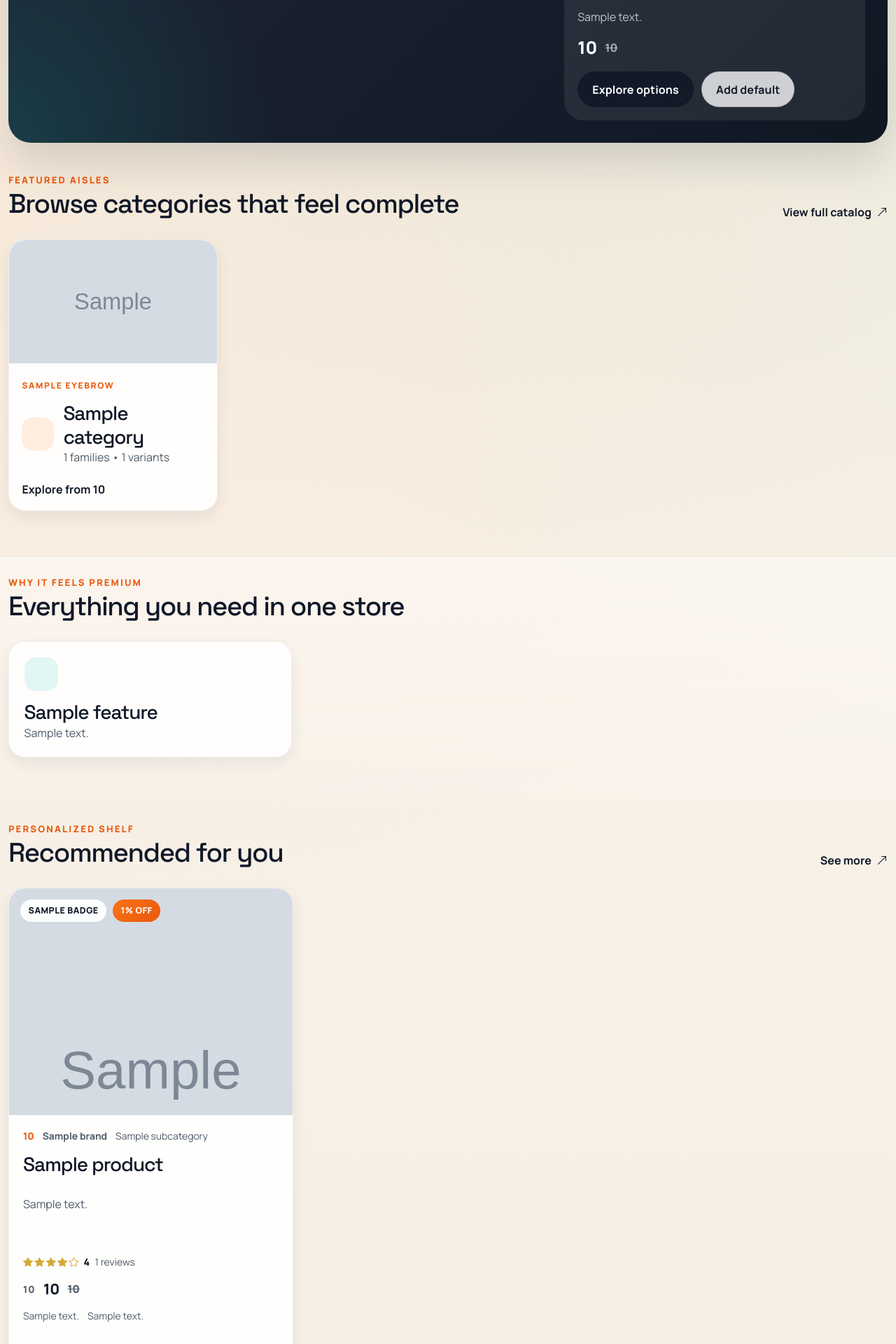
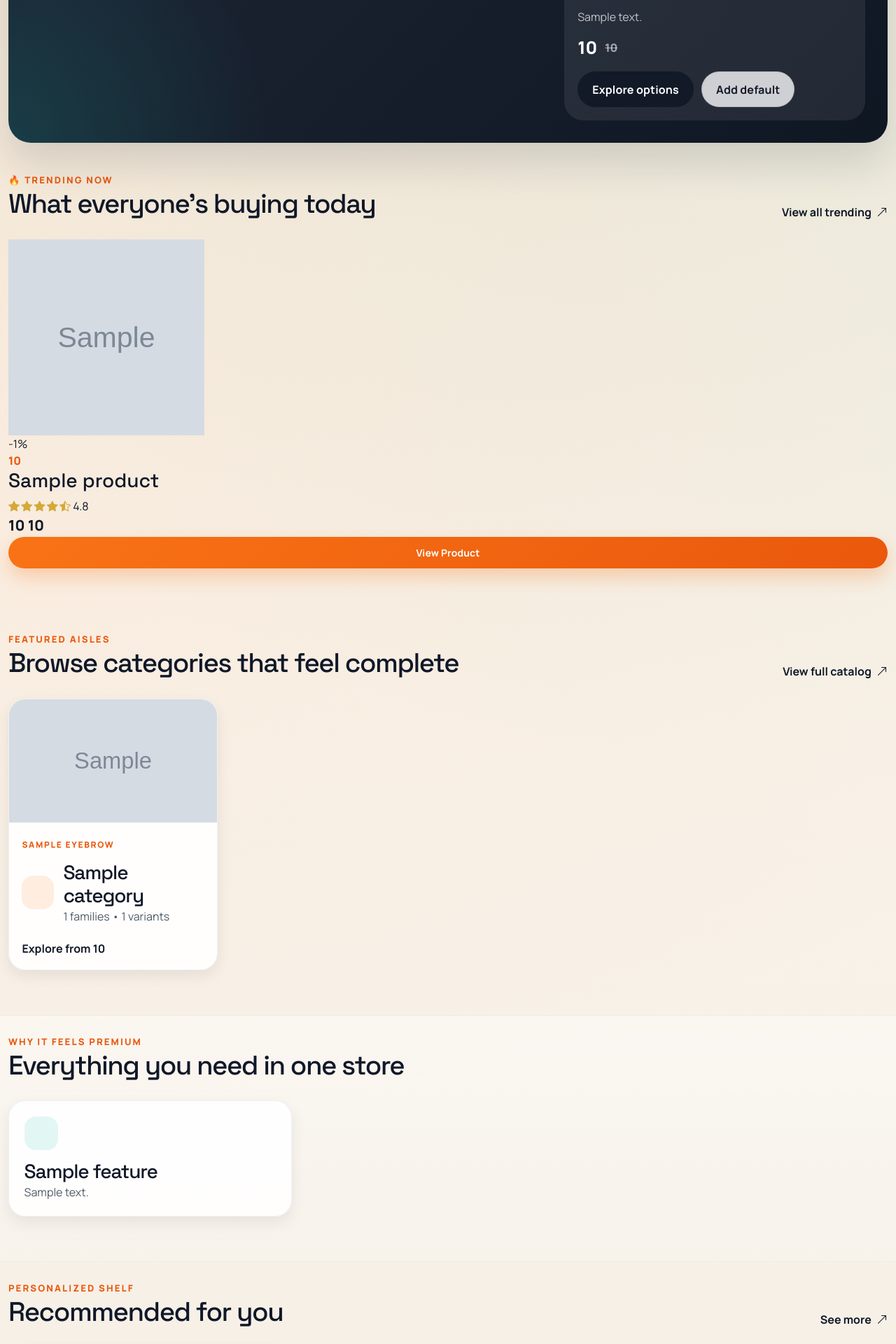
Before and after one commit to mattasaiswaroop5641-byte/E-commerce, a Flask app: template ecommerce/templates/index.html in a window 1280 px wide. Shown: the part 1211-3131 px from the top of the page at 70% size. Run offline with Flask 3, Linux system fonts and the light colour scheme; the template is opened without the code that fills it: most values are stand-ins (such as "Sample title", 1, 10 or a date in 2020); grey boxes marked "Sample" are stand-in pictures.

Commit message:
Add Trending Products section to homepage with ratings and pricing

```diff
--- a/ecommerce/templates/index.html
+++ b/ecommerce/templates/index.html
@@ -71,6 +71,63 @@
                         </div>
                     </div>
                 </div>
+            {% endif %}
+        </div>
+    </div>
+</section>
+
+<section class="section-shell trending-section">
+    <div class="container-xxl">
+        <div class="section-heading">
+            <div>
+                <span class="section-kicker">🔥 Trending Now</span>
+                <h2 class="section-title">What everyone's buying today</h2>
+            </div>
+            <a href="{{ url_for('search') }}" class="section-link">View all trending <i class="bi bi-arrow-up-right"></i></a>
+        </div>
+
+        <div class="trending-grid">
+            {% if trending_products %}
+                {% for product in trending_products[:6] %}
+                    <div class="trending-card reveal-up">
+                        <div class="trending-card__media">
+                            <img src="{{ product.image }}"
+                                 alt="{{ product.name }}"
+                                 loading="lazy"
+                                 decoding="async"
+                                 width="280"
+                                 height="280"
+                                 data-placeholder-src="{{ placeholder_image }}"
+                                 onerror="window.handleImageFallback(this);">
+                            {% if product.discount_percent %}
+                                <span class="trending-badge trending-badge--discount">-{{ product.discount_percent }}%</span>
+                            {% endif %}
+                        </div>
+                        <div class="trending-card__content">
+                            <span class="product-category">{{ product.category }}</span>
+                            <h3>{{ product.name }}</h3>
+                            <div class="product-rating">
+                                <div class="stars">
+                                    <i class="bi bi-star-fill"></i>
+                                    <i class="bi bi-star-fill"></i>
+                                    <i class="bi bi-star-fill"></i>
+                                    <i class="bi bi-star-fill"></i>
+                                    <i class="bi bi-star-half"></i>
+                                </div>
+                                <span class="rating-text">4.8</span>
+                            </div>
+                            <div class="product-price">
+                                <span class="price-current">{{ product.price_display }}</span>
+                                {% if product.original_price %}
+                                    <span class="price-original">{{ product.original_price_display }}</span>
+                                {% endif %}
+                            </div>
+                            <a href="{{ url_for('product', product_id=product.product_id) }}" class="btn btn-sm btn-primary w-100">
+                                View Product
+                            </a>
+                        </div>
+                    </div>
+                {% endfor %}
             {% endif %}
         </div>
     </div>
```
